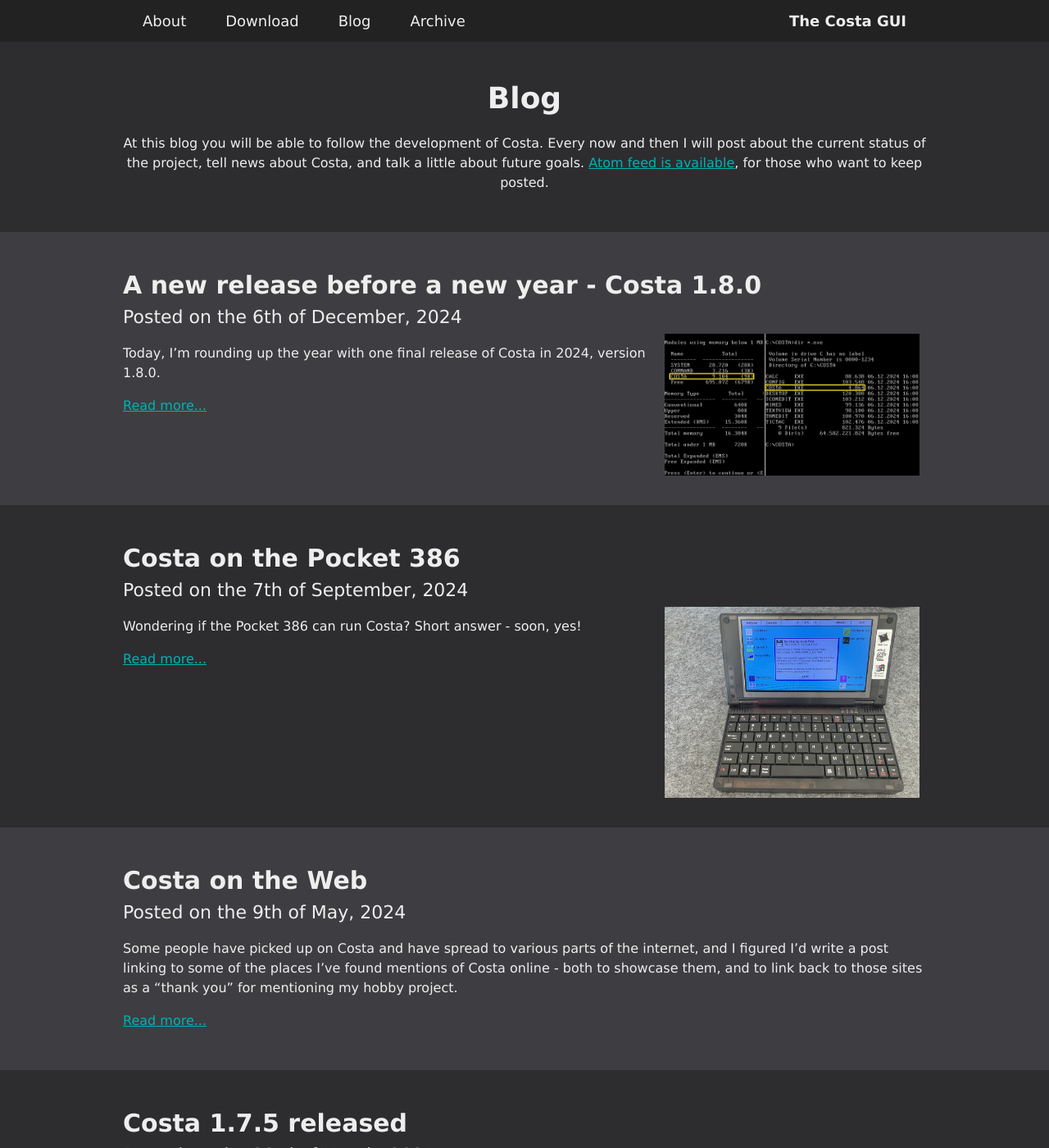
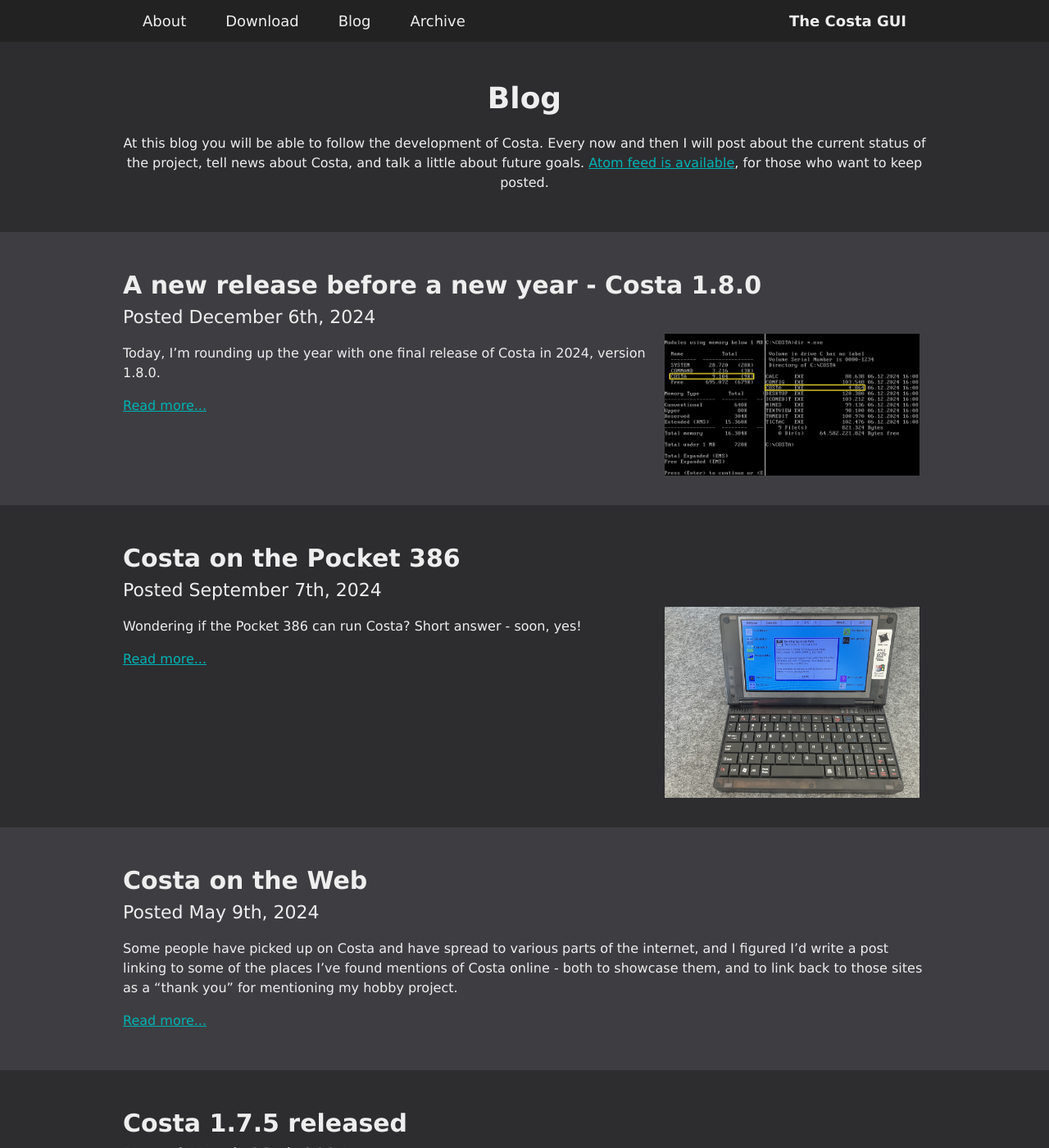
Before and after one commit to jacobpalm/costa.jacobpalm.dk, a Jekyll site: the page built from blog/index.html, in a window 1280 px wide and 1400 px high. Shown: the whole window at 82% size. Built offline with Jekyll 4.4.1, drawn with Linux system fonts in a browser that asks for light colours; nearby versions of some CDN libraries; library files that are not in the unit come from our copies; the list of posts is cut into pages by our own code; some of the changed text lies outside the part shown.

Commit message:
Update index.html

```diff
--- a/blog/index.html
+++ b/blog/index.html
@@ -14,14 +14,7 @@ title: Blog
     <div class="w3-row-padding w3-padding-32 w3-container {% cycle 'lightcolor', 'darkcolor' %}" id="post{{ forloop.index }}">
         <div class="w3-content">
             <h2>{{ post.title }}</h2>
-            <div class="posttime">Posted on the <time datetime="{{ post.date | date: '%Y-%m-%d' }}">{% assign day = post.date | date: "%-d"  %}
-                {% case day %}
-                    {% when '1' or '21' or '31' %}{{ day }}st
-                    {% when '2' or '22' %}{{ day }}nd
-                    {% when '3' or '23' %}{{ day }}rd
-                    {% else %}{{ day }}th
-                {% endcase %}
-                {{ post.date | date: "of %B, %Y" }}</time>
+            <div class="posttime">Posted <time datetime="{{ post.date | date: '%Y-%m-%d' }}">{{ post.date | date_to_long_string: "ordinal", "US" }}</time>
             </div>
             {% if post.image %}
                 <div class="w3-row">
```
